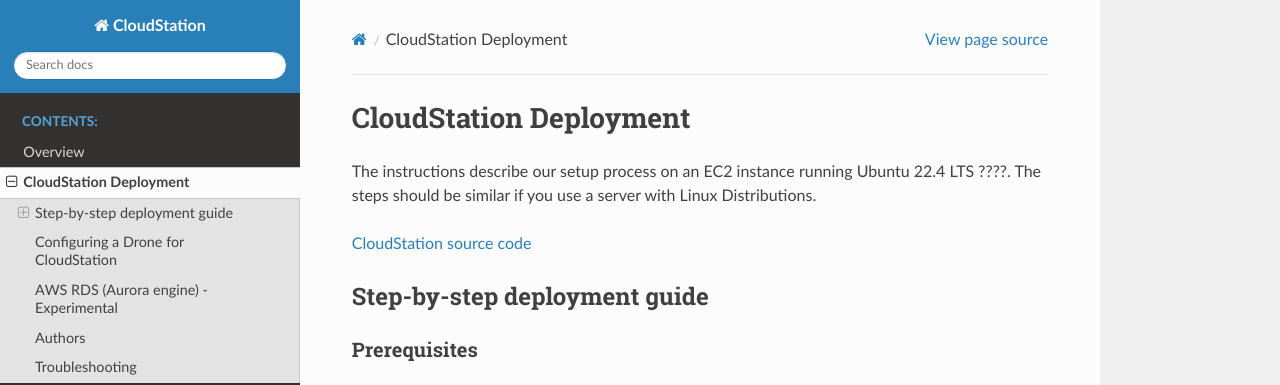
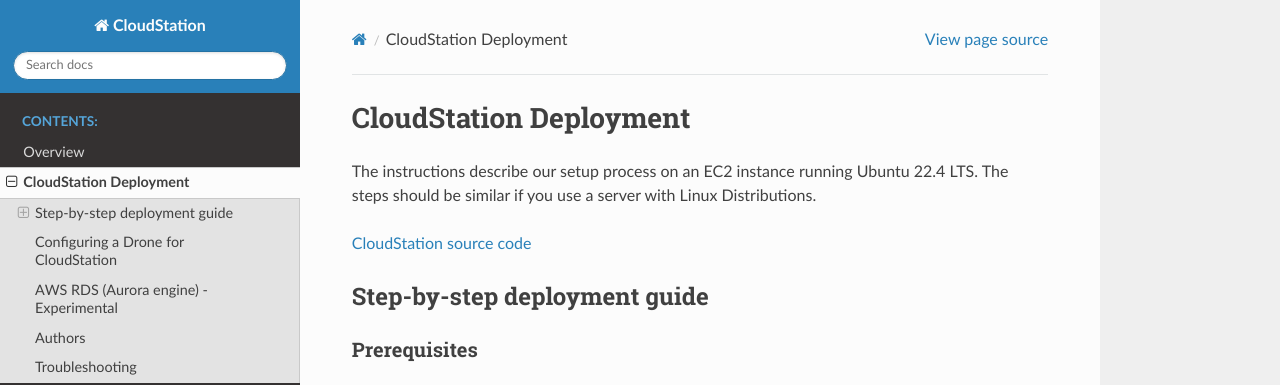
Before and after one commit to CloudStationTeam/docs, a Sphinx documentation site: the page built from source/deployment.md, in a window 1280 px wide and 900 px high. Shown: the top 385 px of the window. Built offline with Sphinx 7.4.7 and the Read the Docs theme 2.0.0, drawn with Linux system fonts in a browser that asks for light colours.

```diff
--- a/source/deployment.md
+++ b/source/deployment.md
@@ -1,5 +1,5 @@
 # CloudStation Deployment
-The instructions describe our setup process on an EC2 instance running Ubuntu 22.4 LTS ????. The steps should be similar if you use a server with Linux Distributions.
+The instructions describe our setup process on an EC2 instance running Ubuntu 22.4 LTS. The steps should be similar if you use a server with Linux Distributions.
 
 [CloudStation source code](https://github.com/CloudStationTeam/cloud_station_web)
 ## Step-by-step deployment guide
```
